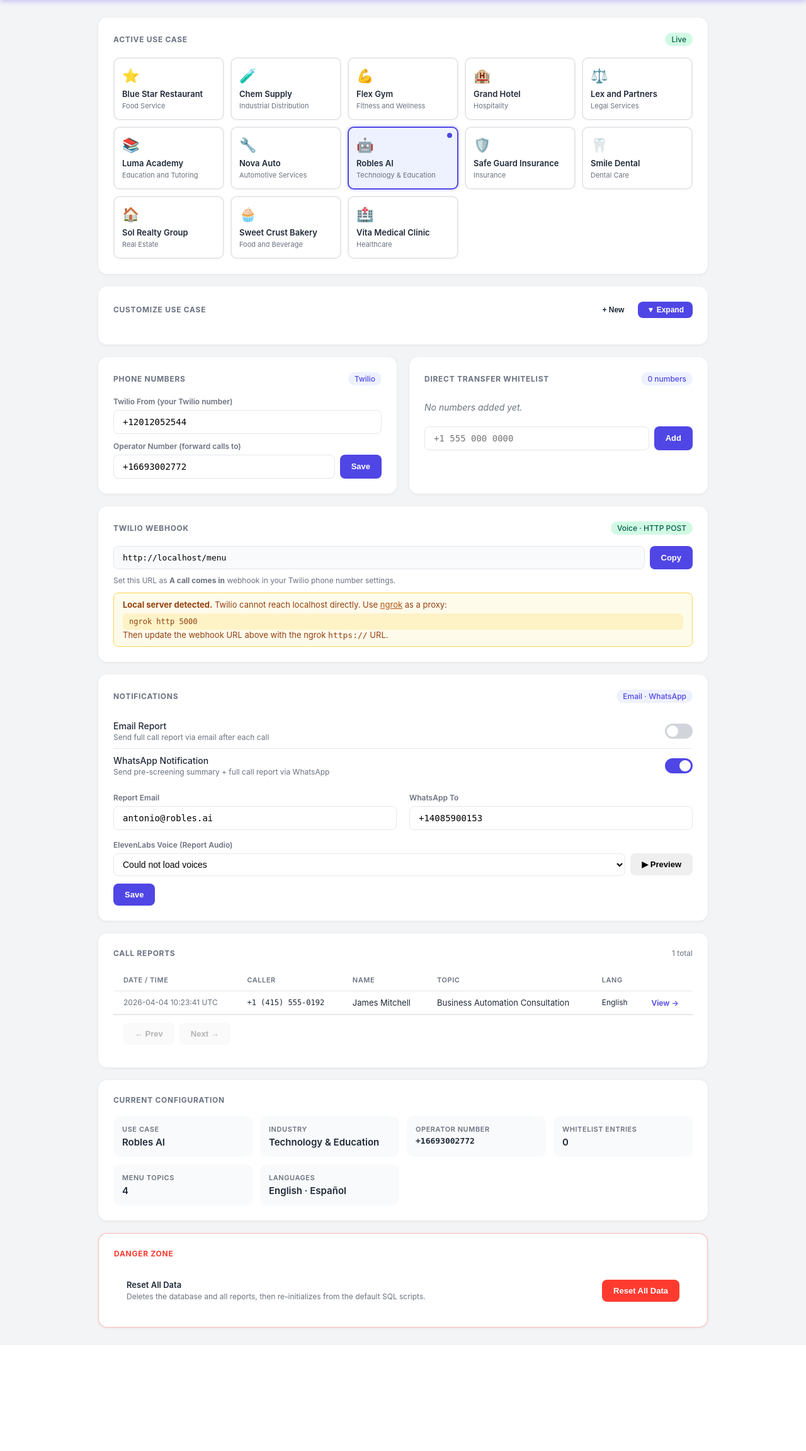
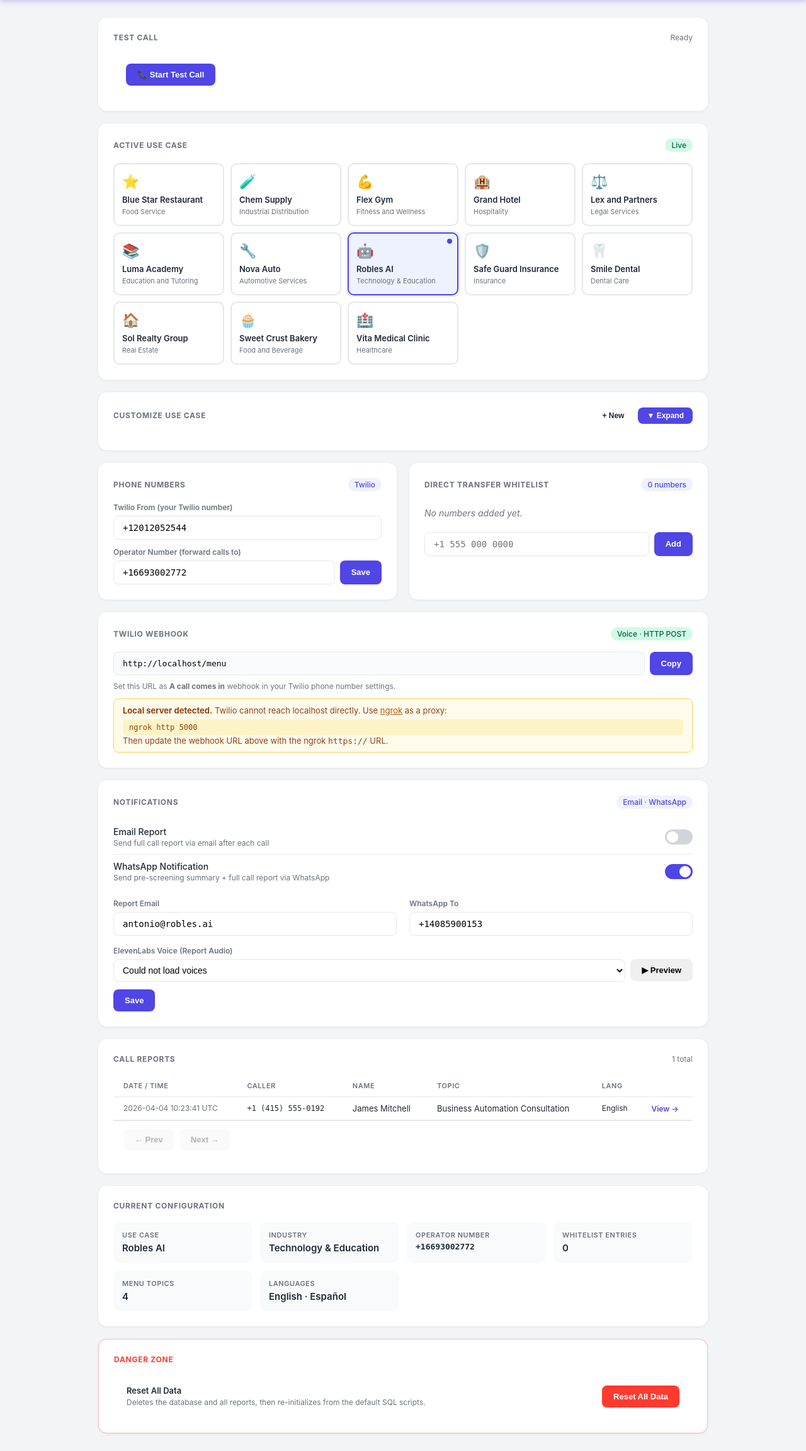
Before and after one commit to jroblesluna/ai-ivr-receptionist, a Flask app: page /admin in a window 1280 px wide. Shown: the part 58-2362 px from the top of the page at 63% size. Before the commit the page ends 2170 px from the top, so only its background shows below. Run offline with Flask 3, Linux system fonts and the light colour scheme; the visitor is signed in with stand-in values (Sample User, id 1); data comes from the database, SQL or seed files in the repository; some libraries are stand-ins or nearby versions.

Commit message:
Add Test Call feature — Twilio Client WebRTC call from admin browser

```diff
--- a/src/config.py
+++ b/src/config.py
@@ -18,6 +18,10 @@ openai_client  = OpenAI(api_key=OPENAI_API_KEY)
 SECRET_KEY     = os.environ.get("SECRET_KEY",     "")
 ADMIN_PASSWORD = os.environ.get("ADMIN_PASSWORD", "")
 
+TWILIO_API_KEY_SID    = os.environ.get("TWILIO_API_KEY_SID",    "")
+TWILIO_API_KEY_SECRET = os.environ.get("TWILIO_API_KEY_SECRET", "")
+TWILIO_TWIML_APP_SID  = os.environ.get("TWILIO_TWIML_APP_SID",  "")
+
 SMTP_HOST     = os.environ.get("SMTP_HOST",     "smtp.gmail.com")
 SMTP_PORT     = int(os.environ.get("SMTP_PORT", "587"))
 SMTP_USER     = os.environ.get("SMTP_USER",     "")
--- a/src/routes/admin.py
+++ b/src/routes/admin.py
@@ -2,7 +2,7 @@ import json
 import os
 import db
 from flask import Blueprint, request, session, redirect, url_for, render_template, jsonify
-from config import ADMIN_PASSWORD
+from config import ADMIN_PASSWORD, ACCOUNT_SID, TWILIO_API_KEY_SID, TWILIO_API_KEY_SECRET, TWILIO_TWIML_APP_SID
 from use_case_loader import _load_use_cases, save_use_case
 from whitelist import load_whitelist, add_number, remove_number
 import runtime_config
@@ -232,6 +232,24 @@ def api_whitelist_remove(phone):
     return jsonify(load_whitelist())
 
 
+@admin_bp.route("/admin/api/test-call-token", methods=["GET"])
+def api_test_call_token():
+    if not _logged_in():
+        return jsonify({"error": "Unauthorized"}), 401
+    from twilio.jwt.access_token import AccessToken
+    from twilio.jwt.access_token.grants import VoiceGrant
+    if not TWILIO_API_KEY_SID or not TWILIO_API_KEY_SECRET or not TWILIO_TWIML_APP_SID:
+        return jsonify({"error": "TWILIO_API_KEY_SID / TWILIO_API_KEY_SECRET / TWILIO_TWIML_APP_SID not configured"}), 500
+    token = AccessToken(ACCOUNT_SID, TWILIO_API_KEY_SID, TWILIO_API_KEY_SECRET,
+                        identity="admin_test", ttl=3600)
+    grant = VoiceGrant(outgoing_application_sid=TWILIO_TWIML_APP_SID, incoming_allow=False)
+    token.add_grant(grant)
+    return jsonify({
+        "token": token.to_jwt(),
+        "caller_id": runtime_config.get("twilio_from") or "",
+    })
+
+
 @admin_bp.route("/admin/api/reset", methods=["POST"])
 def api_reset():
     if not _logged_in():
--- a/src/templates/admin.html
+++ b/src/templates/admin.html
@@ -330,6 +330,7 @@ hr { border: none; border-top: 1px solid var(--border); margin: 16px 0; }
 .btn-play:hover { background: var(--primary-dark); }
 .btn-play:disabled { opacity: .5; cursor: default; }
 </style>
+<script src="https://media.twiliocdn.com/sdk/js/voice/v2.3/twilio.min.js"></script>
 </head>
 <body>
 
@@ -348,6 +349,20 @@ hr { border: none; border-top: 1px solid var(--border); margin: 16px 0; }
 </nav>
 
 <main>
+
+  <!-- TEST CALL -->
+  <div class="card" id="test-call-card">
+    <div class="card-header">
+      <span class="card-title">Test Call</span>
+      <span id="test-call-status" style="font-size:12px;color:var(--muted);">Ready</span>
+    </div>
+    <div style="padding:16px 20px;display:flex;align-items:center;gap:16px;flex-wrap:wrap;">
+      <button id="test-call-btn" class="btn btn-primary" onclick="toggleTestCall()" style="min-width:140px;">
+        📞 Start Test Call
+      </button>
+      <div id="test-call-info" style="font-size:13px;color:var(--muted);"></div>
+    </div>
+  </div>
 
   <!-- USE CASE -->
   <div class="card">
@@ -1116,6 +1131,60 @@ let _reportsOffset = 0;
 loadElevenLabsVoices();
 loadReports(0);
 
+// ── Test Call ──────────────────────────────────────────────────────────────
+let _tcDevice = null;
+let _tcCall   = null;
+
+async function toggleTestCall() {
+  if (_tcCall) {
+    _tcCall.disconnect();
+    return;
+  }
+  const btn  = document.getElementById('test-call-btn');
+  const info = document.getElementById('test-call-info');
+  const stat = document.getElementById('test-call-status');
+  btn.disabled = true;
+  btn.textContent = '⏳ Connecting…';
+  stat.textContent = 'Getting token…';
+  try {
+    const res = await apiFetch('/admin/api/test-call-token');
+    if (!res || !res.ok) {
+      const d = await res?.json().catch(() => ({}));
+      throw new Error(d.error || 'Failed to get token');
+    }
+    const { token, caller_id } = await res.json();
+    stat.textContent = 'Initializing device…';
+    _tcDevice = new Twilio.Device(token, { codecPreferences: ['opus', 'pcmu'], logLevel: 1 });
+    await _tcDevice.register();
+    stat.textContent = 'Calling…';
+    _tcCall = await _tcDevice.connect({ params: { To: 'menu' }, rtcConstraints: { audio: true } });
+    _tcCall.on('accept', () => {
+      btn.disabled = false;
+      btn.textContent = '🔴 Hang Up';
+      btn.style.background = '#ff3b30';
+      stat.textContent = 'Connected';
+      info.textContent = `Caller ID: ${caller_id || 'client:admin_test'}`;
+    });
+    _tcCall.on('disconnect', () => { _resetTestCallUI(); });
+    _tcCall.on('error', (e) => { info.textContent = `Error: ${e.message}`; _resetTestCallUI(); });
+  } catch(e) {
+    info.textContent = `Error: ${e.message}`;
+    _resetTestCallUI();
+  }
+}
+
+function _resetTestCallUI() {
+  _tcCall = null;
+  if (_tcDevice) { _tcDevice.destroy(); _tcDevice = null; }
+  const btn  = document.getElementById('test-call-btn');
+  const stat = document.getElementById('test-call-status');
+  btn.disabled = false;
+  btn.textContent = '📞 Start Test Call';
+  btn.style.background = '';
+  stat.textContent = 'Ready';
+  document.getElementById('test-call-info').textContent = '';
+}
+
 async function resetAllData() {
   if (!confirm('This will permanently delete all reports and reset the database to its initial state.\n\nAre you sure?')) return;
   if (!confirm('Last chance — this cannot be undone. Reset everything?')) return;
```
